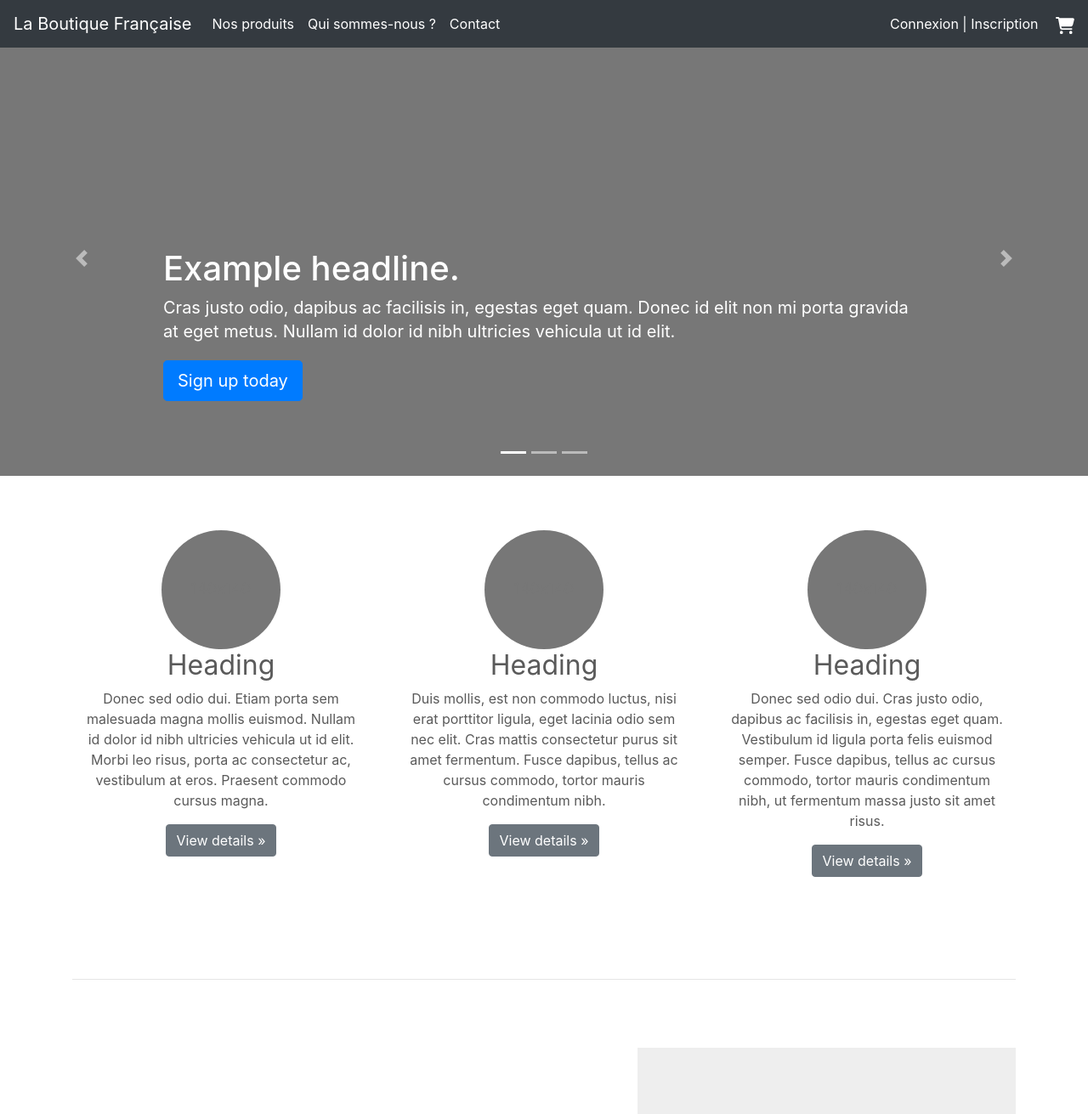
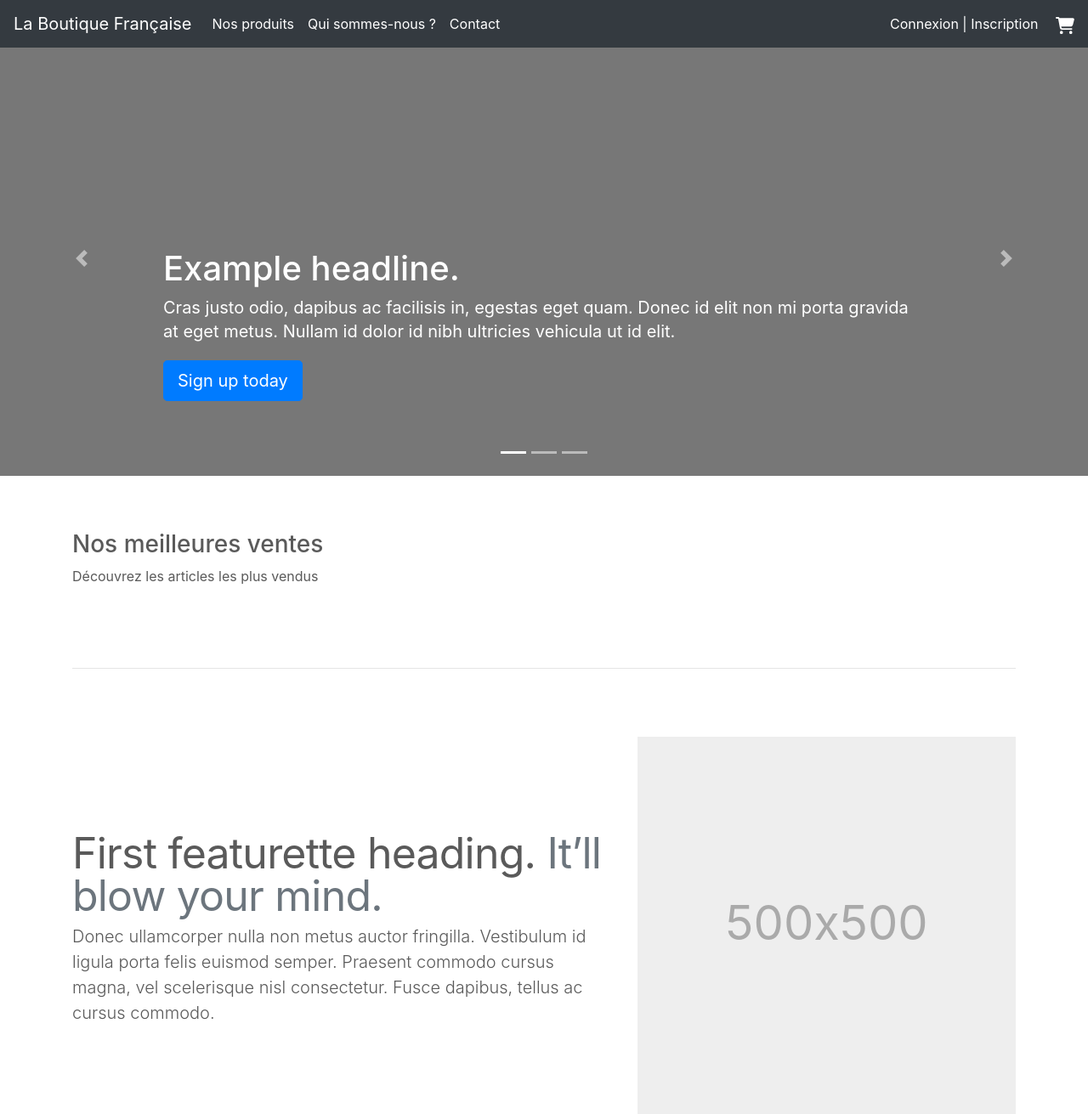
Before and after one commit to Vinyug/la-boutique-francaise, a Symfony app: template templates/home/index.html.twig in a window 1280 px wide. Shown: the top 1311 px of the page at 85% size. Run offline with Twig, Linux system fonts and the light colour scheme; the template is opened without the code that fills it, so the values that code supplies are empty; some libraries are stand-ins or nearby versions.

Commit message:
add best seller : admin, homepage, and show product

```diff
--- a/src/Controller/Admin/ProductCrudController.php
+++ b/src/Controller/Admin/ProductCrudController.php
@@ -5,6 +5,7 @@ namespace App\Controller\Admin;
 use App\Entity\Product;
 use EasyCorp\Bundle\EasyAdminBundle\Controller\AbstractCrudController;
 use EasyCorp\Bundle\EasyAdminBundle\Field\AssociationField;
+use EasyCorp\Bundle\EasyAdminBundle\Field\BooleanField;
 use EasyCorp\Bundle\EasyAdminBundle\Field\ImageField;
 use EasyCorp\Bundle\EasyAdminBundle\Field\MoneyField;
 use EasyCorp\Bundle\EasyAdminBundle\Field\SlugField;
@@ -30,6 +31,7 @@ class ProductCrudController extends AbstractCrudController
                 ->setRequired(false),
             TextField::new('subtitle'),
             TextareaField::new('description'),
+            BooleanField::new('isBest'),
             MoneyField::new('price')->setCurrency('EUR')->setNumDecimals(2),
             AssociationField::new('category')
         ];
--- a/src/Controller/ProductController.php
+++ b/src/Controller/ProductController.php
@@ -52,6 +52,8 @@ class ProductController extends AbstractController
 
         // avec doctrine on demande de chercher dans le repository un produit selon slug
         $product = $this->entityManager->getRepository(Product::class)->findOneBySlug($slug);
+        // avec doctrine on demande de chercher dans le repository un produit si isBest = 1
+        $products = $this->entityManager->getRepository(Product::class)->findByIsBest(1);
 
         // redirection
         if(!$product) {
@@ -59,7 +61,8 @@ class ProductController extends AbstractController
         }
 
         return $this->render('product/show.html.twig', [
-            'product' => $product
+            'product' => $product,
+            'products' => $products
         ]);
     }
 }
--- a/templates/home/index.html.twig
+++ b/templates/home/index.html.twig
@@ -5,25 +5,14 @@
 {% block content %}
 
 <!-- Three columns of text below the carousel -->
+<h3>Nos meilleures ventes</h3>
+<p>Découvrez les articles les plus vendus</p>
 <div class="row">
-    <div class="col-lg-4">
-        <svg class="bd-placeholder-img rounded-circle" width="140" height="140" xmlns="http://www.w3.org/2000/svg" preserveAspectRatio="xMidYMid slice" focusable="false" role="img" aria-label="Placeholder: 140x140"><title>Placeholder</title><rect width="100%" height="100%" fill="#777"/><text x="50%" y="50%" fill="#777" dy=".3em">140x140</text></svg>
-        <h2>Heading</h2>
-        <p>Donec sed odio dui. Etiam porta sem malesuada magna mollis euismod. Nullam id dolor id nibh ultricies vehicula ut id elit. Morbi leo risus, porta ac consectetur ac, vestibulum at eros. Praesent commodo cursus magna.</p>
-        <p><a class="btn btn-secondary" href="#" role="button">View details &raquo;</a></p>
-    </div><!-- /.col-lg-4 -->
-    <div class="col-lg-4">
-        <svg class="bd-placeholder-img rounded-circle" width="140" height="140" xmlns="http://www.w3.org/2000/svg" preserveAspectRatio="xMidYMid slice" focusable="false" role="img" aria-label="Placeholder: 140x140"><title>Placeholder</title><rect width="100%" height="100%" fill="#777"/><text x="50%" y="50%" fill="#777" dy=".3em">140x140</text></svg>
-        <h2>Heading</h2>
-        <p>Duis mollis, est non commodo luctus, nisi erat porttitor ligula, eget lacinia odio sem nec elit. Cras mattis consectetur purus sit amet fermentum. Fusce dapibus, tellus ac cursus commodo, tortor mauris condimentum nibh.</p>
-        <p><a class="btn btn-secondary" href="#" role="button">View details &raquo;</a></p>
-    </div><!-- /.col-lg-4 -->
-    <div class="col-lg-4">
-        <svg class="bd-placeholder-img rounded-circle" width="140" height="140" xmlns="http://www.w3.org/2000/svg" preserveAspectRatio="xMidYMid slice" focusable="false" role="img" aria-label="Placeholder: 140x140"><title>Placeholder</title><rect width="100%" height="100%" fill="#777"/><text x="50%" y="50%" fill="#777" dy=".3em">140x140</text></svg>
-        <h2>Heading</h2>
-        <p>Donec sed odio dui. Cras justo odio, dapibus ac facilisis in, egestas eget quam. Vestibulum id ligula porta felis euismod semper. Fusce dapibus, tellus ac cursus commodo, tortor mauris condimentum nibh, ut fermentum massa justo sit amet risus.</p>
-        <p><a class="btn btn-secondary" href="#" role="button">View details &raquo;</a></p>
-    </div><!-- /.col-lg-4 -->
+    {% for product in products %}
+        <div class="col-md-3">
+            {% include 'product/single_product.html.twig' %}
+        </div>
+    {% endfor %}
 </div><!-- /.row -->
 
 
--- /dev/null
+++ b/templates/product/single_product.html.twig
@@ -0,0 +1,6 @@
+<div class="product-item text-center">
+    <a href="{{ path('app_product', {'slug' : product.slug }) }}"><img class="img-fluid" src="/assets/images/{{ product.illustration }}" alt="{{ product.illustration }}"></a>
+    <h5>{{ product.name }}</h5>
+    <span class="product-subtitle">{{ product.subtitle }}</span>
+    <span class="product-price">{{ (product.price / 100) | number_format(2, ',') }} €</span>
+</div>
```
Also changed, not shown: migrations/Version20230131081526.php (added, +31 -0 lines), src/Controller/HomeController.php (+12 -2 lines), src/Entity/Product.php (+15 -0 lines), templates/product/index.html.twig (+1 -6 lines), templates/product/show.html.twig (+10 -0 lines).
